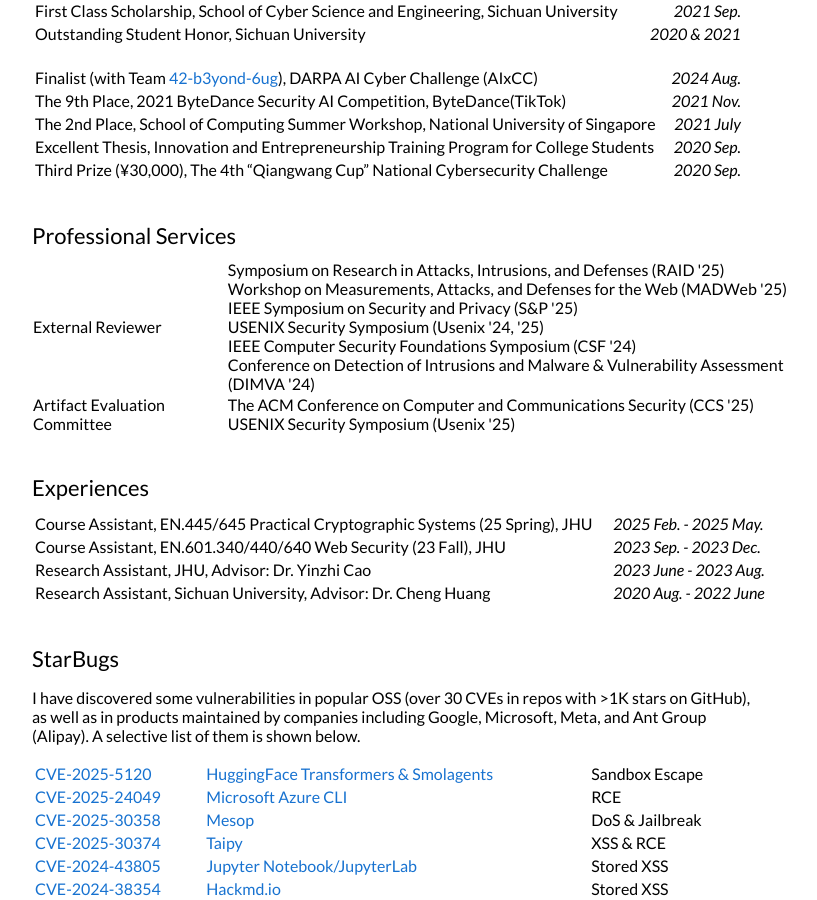
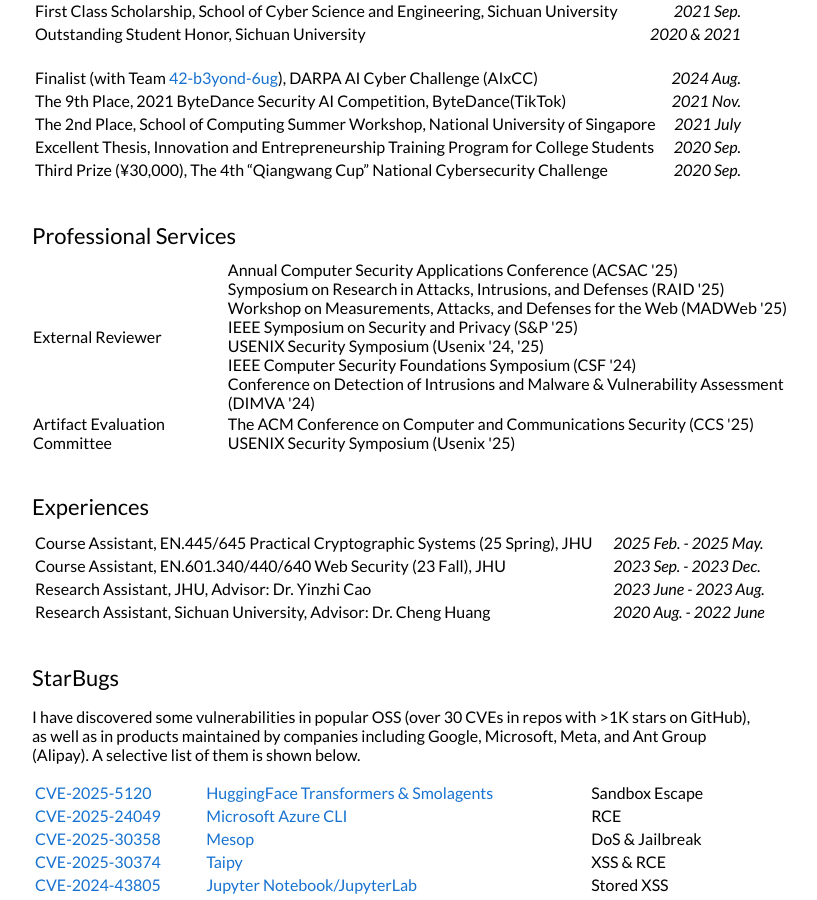
Before and after one commit to jackfromeast/jackfromeast.github.io, a Jekyll site: the page built from _posts/2025-01-22-DOMinoEffect.md, in a window 1280 px wide and 900 px high, scrolled down 1819 px. Shown: the whole window, without its empty margins (228-1045 px from the left). Built offline with Jekyll 4.4.1, drawn with Linux system fonts in a browser that asks for light colours.

Commit message:
Update default.html

```diff
--- a/_layouts/default.html
+++ b/_layouts/default.html
@@ -250,6 +250,8 @@
                   <td>External Reviewer</td> <!-- Adjust padding here -->
                   <td>
                     <p style="margin:0;">
+                      Annual Computer Security Applications Conference (ACSAC '25)
+                      <br>
                       Symposium on Research in Attacks, Intrusions, and Defenses (RAID '25)
                       <br>
                       Workshop on Measurements, Attacks, and Defenses for the Web (MADWeb '25)
```
